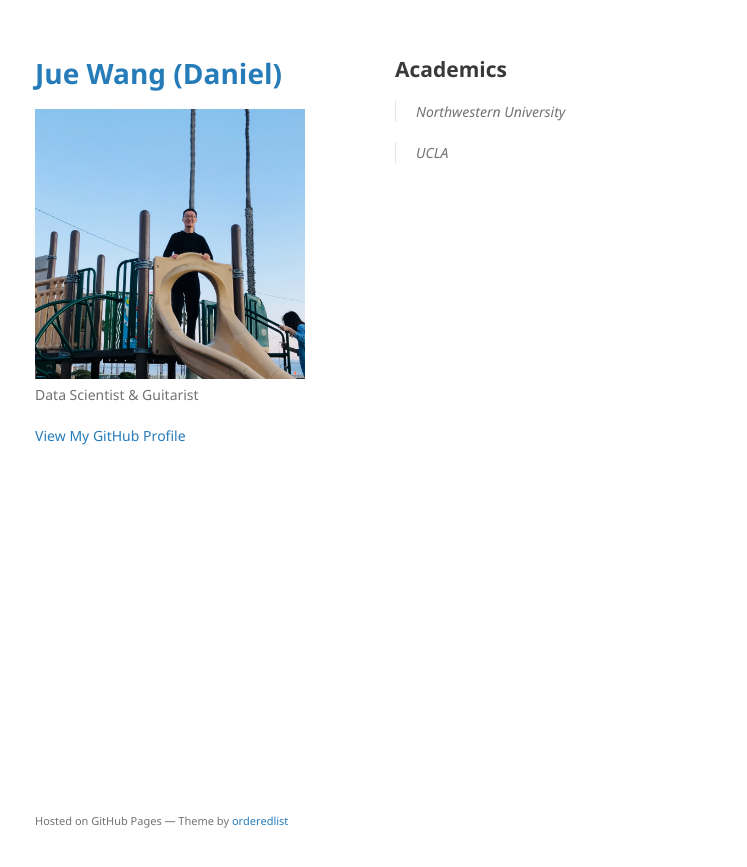
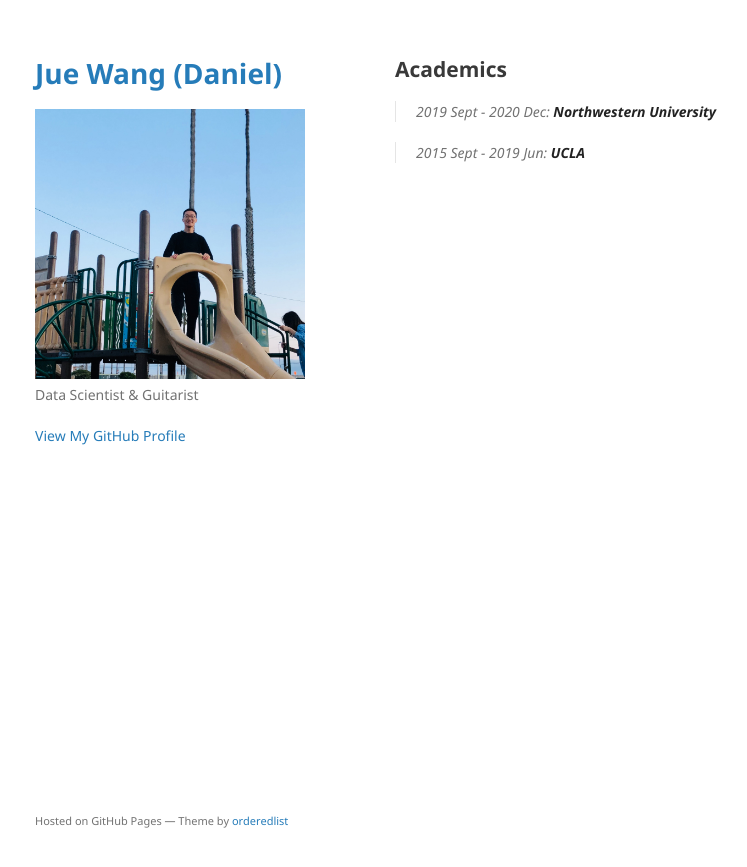
Before and after one commit to im-daniel-wang/im-daniel-wang.github.io, a Jekyll site: the page built from index.md, in a window 1280 px wide. Shown: the top 867 px of the page, without its empty margins (175-922 px from the left). Built offline with Jekyll 4.4.1, drawn with Linux system fonts in a browser that asks for light colours; our own code applies the rules of GitHub Pages for plain Markdown files.

Commit message:
changed academics

```diff
--- a/index.md
+++ b/index.md
@@ -2,9 +2,9 @@
 layout: default
 ---
 ## Academics
-> Northwestern University
+> 2019 Sept - 2020 Dec: __Northwestern University__
 
-> UCLA
+> 2015 Sept - 2019 Jun: __UCLA__
 
 <!-- Text can be **bold**, _italic_, or ~~strikethrough~~.
 
```
